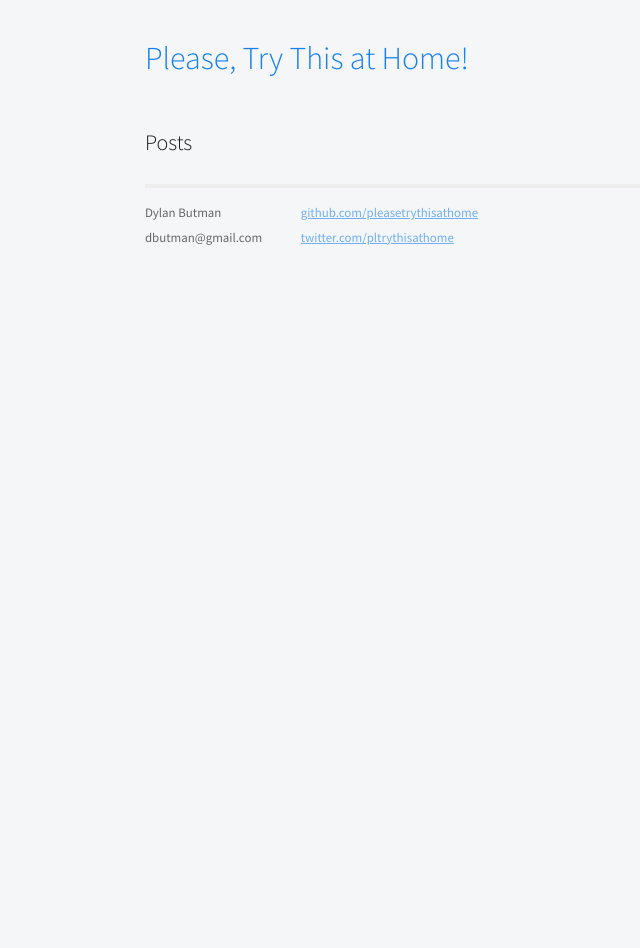
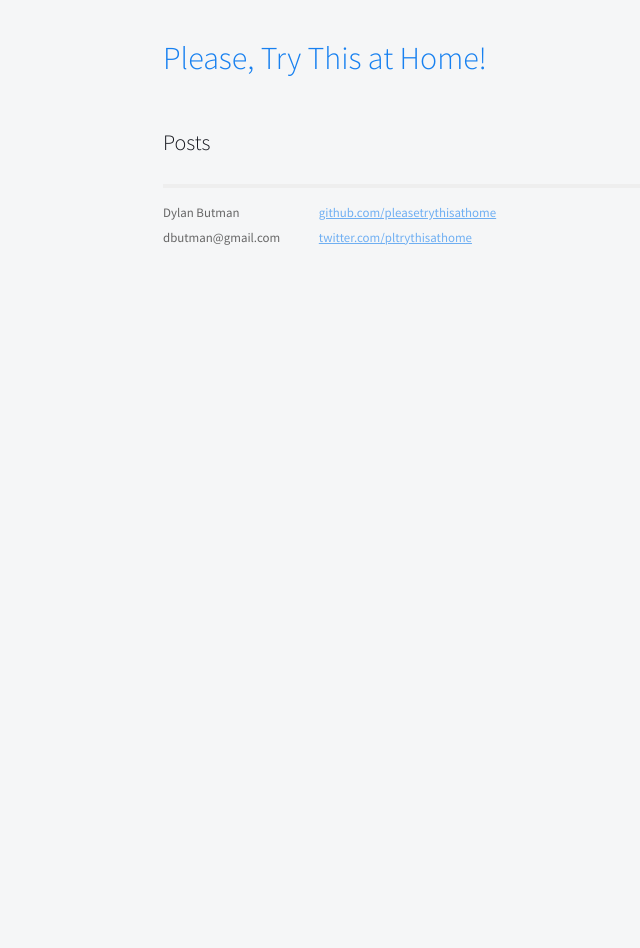
Before and after one commit to pleasetrythisathome/pleasetrythisathome.github.io, a Jekyll site: the page built from index.html, in a window 1280 px wide. Shown: the whole page, without its empty margins (157-797 px from the left). Built offline with Jekyll 4.4.1, drawn with Linux system fonts in a browser that asks for light colours; Markdown is read by kramdown in place of the engine named in the settings.

Commit message:
style fixes

```diff
--- a/css/main.css
+++ b/css/main.css
@@ -79,7 +79,7 @@ a:visited { color: #1780f0; }
 .site {
   font-size: 115%;
   text-align: justify;
-  width: 42em;
+  width: 50%;
   margin: 3em auto 2em;
   line-height: 1.5em;
 }
@@ -148,7 +148,8 @@ a:visited { color: #1780f0; }
 .post pre {
   border: 1px solid #d7d8d9;
   background-color: #ffffff;
-  padding: 0 .4em;
+  padding: 10px;
+  overflow-x: scroll;
 }
 
 .post ul, .post ol {
```
